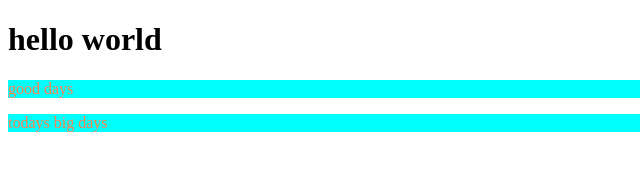
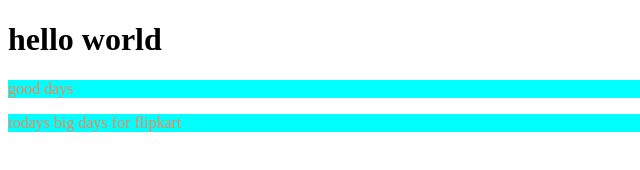
Before and after one commit to Devang-Maru/localrepo, a plain HTML site: page index.html in a window 1280 px wide. Shown: the full height of the page, 0-640 px from the left. Drawn offline with Linux system fonts and the light colour scheme.

Commit message:
fiexd p tegs

```diff
--- a/index.html
+++ b/index.html
@@ -9,6 +9,6 @@
 <body>
     <h1>hello world</h1>
     <p>good days</p>
-    <p>todays big days</p>
+    <p>todays big days for flipkart</p>
 </body>
 </html>
```
